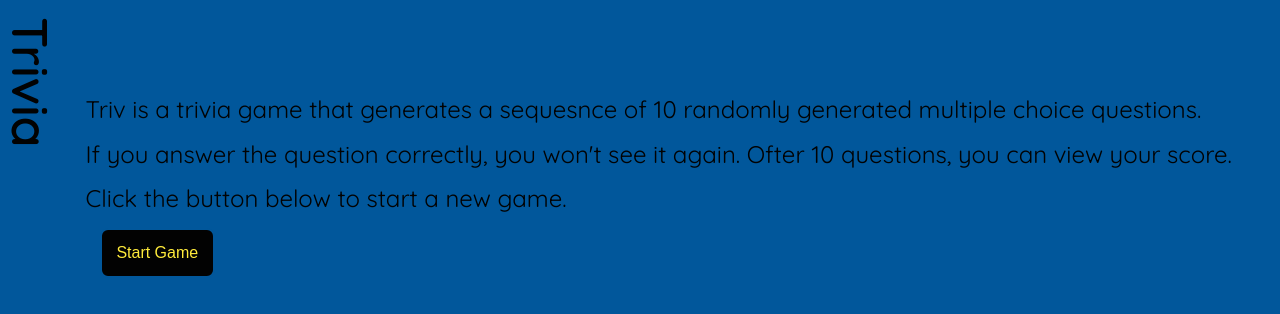
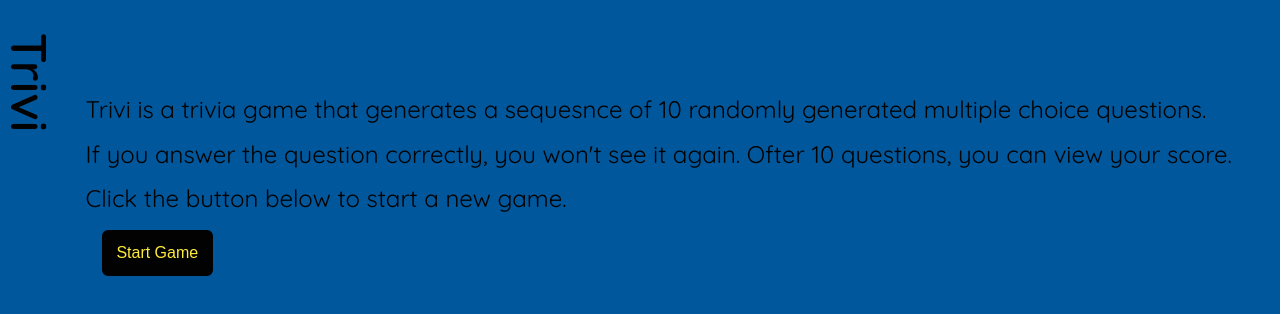
Before and after one commit to Rachanastasia/triv, a React (Create React App) app: page / in a window 1280 px wide. Shown: the top 314 px of the page. Built offline with nearby package versions, Linux system fonts and the light colour scheme.

Commit message:
switched

```diff
--- a/src/components/Header.js
+++ b/src/components/Header.js
@@ -4,7 +4,7 @@ import '../styles/header.css'
 function Header() {
     return (
         <header>
-            <h1>Trivia</h1>
+            <h1>Trivi</h1>
         </header>
     )
 }
--- a/src/components/Start.js
+++ b/src/components/Start.js
@@ -1,9 +1,9 @@
-import React, { Fragment } from 'react'
+import React from 'react'
 
 function Start(props) {
     return (
         <section className='start'>
-            <p>Triv is a trivia game that generates a sequesnce of 10 randomly generated multiple choice questions.</p>
+            <p>Trivi is a trivia game that generates a sequesnce of 10 randomly generated multiple choice questions.</p>
             <p>If you answer the question correctly, you won't see it again. Ofter 10 questions, you can view your score.</p>
             <p>Click the button below to start a new game.</p>
             <button onClick={() => props.playing(true)}>Start Game</button>
```
Also changed, not shown: 1 other file (tests, documents, lock files or other folders).
